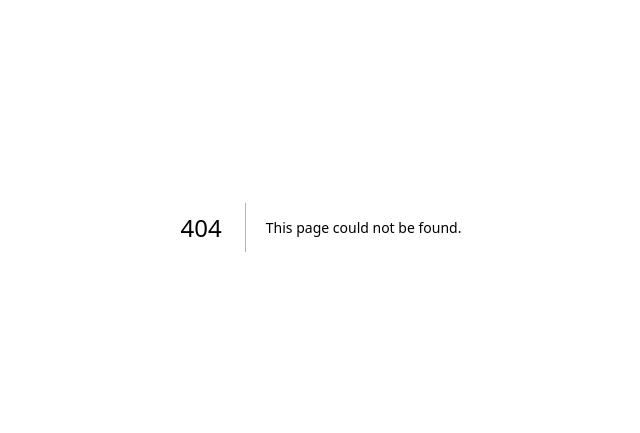
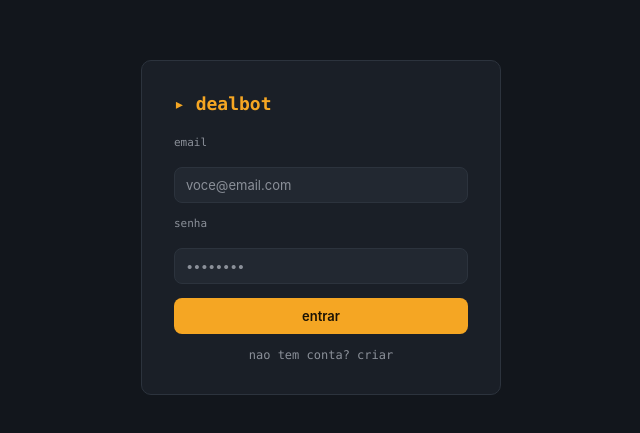
Before and after one commit to alexandrepereira23/dealbot, a Next.js app in the folder frontend/: page /login in a window 1280 px wide. Before the commit this address had no page. Shown: the part 173-606 px from the top of the page, without its empty margins (319-959 px from the left). Built offline with nearby package versions, Linux system fonts and the light colour scheme; no server answers.

Commit message:
feat: Criação de tela login

```diff
--- /dev/null
+++ b/frontend/app/login/page.tsx
@@ -0,0 +1,156 @@
+"use client";
+import { useState } from "react";
+import { useRouter } from "next/navigation";
+import { supabase } from "@/lib/supabase";
+
+export default function LoginPage() {
+  const router = useRouter();
+  const [email, setEmail] = useState("");
+  const [senha, setSenha] = useState("");
+  const [erro, setErro] = useState("");
+  const [carregando, setCarregando] = useState(false);
+  const [modo, setModo] = useState<"login" | "cadastro">("login");
+
+  async function handleSubmit(e: React.FormEvent) {
+    e.preventDefault();
+    setErro("");
+    setCarregando(true);
+
+    try {
+      const { error } =
+        modo === "login"
+          ? await supabase.auth.signInWithPassword({ email, password: senha })
+          : await supabase.auth.signUp({ email, password: senha });
+
+      if (error) {
+        setErro(error.message);
+      } else {
+        router.replace("/");
+      }
+    } catch {
+      setErro("Falha ao conectar");
+    } finally {
+      setCarregando(false);
+    }
+  }
+
+  return (
+    <main
+      style={{
+        minHeight: "100vh",
+        display: "grid",
+        placeItems: "center",
+        padding: 24,
+      }}
+    >
+      <form
+        onSubmit={handleSubmit}
+        style={{
+          background: "var(--surface)",
+          border: "1px solid var(--border)",
+          borderRadius: "var(--radius)",
+          padding: 32,
+          width: "100%",
+          maxWidth: 360,
+          display: "flex",
+          flexDirection: "column",
+          gap: 14,
+        }}
+      >
+        <h1
+          style={{
+            fontFamily: "var(--mono)",
+            fontWeight: 700,
+            fontSize: 18,
+            color: "var(--accent)",
+            marginBottom: 8,
+          }}
+        >
+          ▸ dealbot
+        </h1>
+
+        <label style={labelStyle}>email</label>
+        <input
+          type="email"
+          value={email}
+          onChange={(e) => setEmail(e.target.value)}
+          placeholder="voce@email.com"
+          required
+          style={inputStyle}
+        />
+
+        <label style={labelStyle}>senha</label>
+        <input
+          type="password"
+          value={senha}
+          onChange={(e) => setSenha(e.target.value)}
+          placeholder="••••••••"
+          required
+          minLength={6}
+          style={inputStyle}
+        />
+
+        {erro && (
+          <p style={{ color: "#e85d5d", fontSize: 13 }}>{erro}</p>
+        )}
+
+        <button
+          type="submit"
+          disabled={carregando}
+          style={{
+            padding: 10,
+            background: "var(--accent)",
+            color: "#1a1205",
+            border: "none",
+            borderRadius: 8,
+            fontWeight: 600,
+            fontSize: 13,
+            opacity: carregando ? 0.6 : 1,
+            cursor: "pointer",
+          }}
+        >
+          {carregando
+            ? "entrando..."
+            : modo === "login"
+              ? "entrar"
+              : "criar conta"}
+        </button>
+
+        <button
+          type="button"
+          onClick={() => setModo(modo === "login" ? "cadastro" : "login")}
+          style={{
+            background: "transparent",
+            border: "none",
+            color: "var(--text-dim)",
+            fontSize: 12,
+            fontFamily: "var(--mono)",
+            cursor: "pointer",
+          }}
+        >
+          {modo === "login"
+            ? "nao tem conta? criar"
+            : "ja tem conta? entrar"}
+        </button>
+      </form>
+    </main>
+  );
+}
+
+const labelStyle: React.CSSProperties = {
+  display: "block",
+  fontSize: 11,
+  color: "var(--text-dim)",
+  fontFamily: "var(--mono)",
+  marginBottom: 4,
+};
+
+const inputStyle: React.CSSProperties = {
+  width: "100%",
+  padding: "9px 11px",
+  background: "var(--surface-2)",
+  border: "1px solid var(--border)",
+  borderRadius: 8,
+  color: "var(--text)",
+  fontSize: 13,
+};
```
